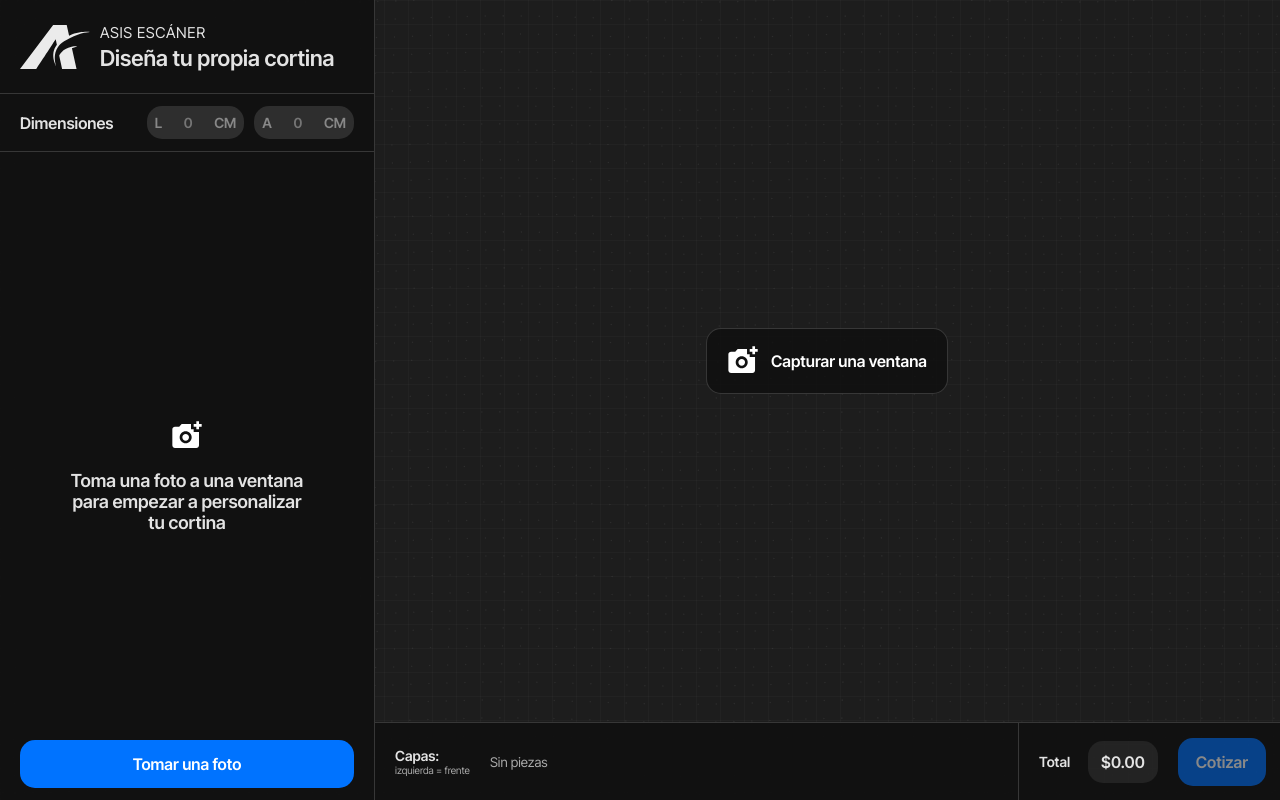
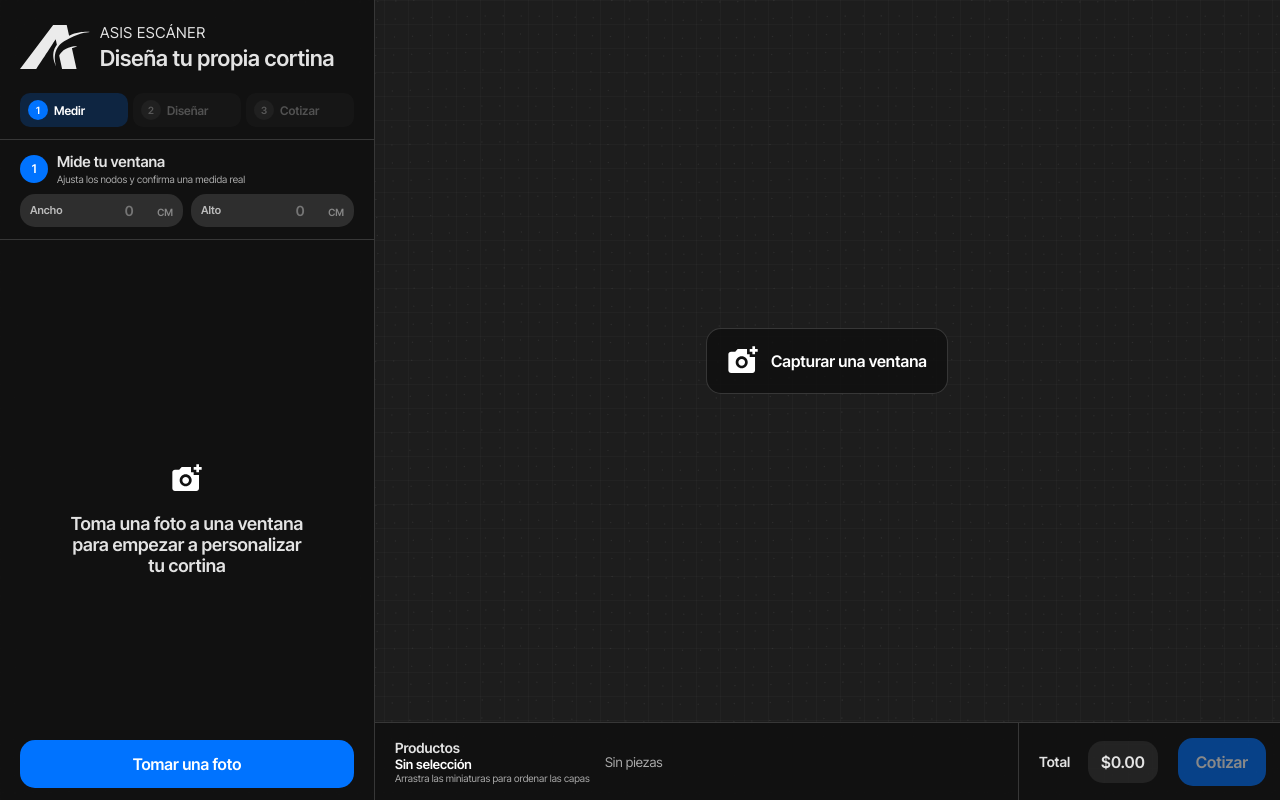
Before and after one commit to Marcceron/asisescaner, a Next.js app: page / in a window 1280 px wide. Built offline with nearby package versions, Linux system fonts and the light colour scheme.

Commit message:
feat: clarify configurator interface

```diff
--- a/src/app/globals.css
+++ b/src/app/globals.css
@@ -59,12 +59,28 @@ button:focus-visible, input:focus-visible, textarea:focus-visible, label.seconda
 .brand span { font-size: 15px; letter-spacing: .04em; text-transform: uppercase; }
 .brand strong { font-size: 22px; line-height: 1.1; }
 .mobileClose { display: none; }
+.workflowSteps { display: grid; grid-template-columns: repeat(3, 1fr); gap: 5px; padding: 0 20px 12px; border-bottom: 1px solid var(--line); }
+.workflowSteps button { display: flex; min-width: 0; align-items: center; gap: 6px; padding: 7px 8px; border: 0; border-radius: 10px; color: #aaa; background: rgba(255,255,255,.055); font-size: 12px; cursor: pointer; }
+.workflowSteps button span { display: grid; flex: 0 0 auto; width: 20px; height: 20px; place-items: center; border-radius: 50%; color: #bbb; background: rgba(255,255,255,.1); font-size: 10px; }
+.workflowSteps button.active { color: white; background: rgba(0,115,255,.2); }
+.workflowSteps button.active span { color: white; background: var(--blue); }
+.workflowSteps button:disabled { opacity: .42; cursor: not-allowed; }
 
 .dimensions {
   display: flex; flex-direction: column; gap: 8px;
   padding: 12px 20px;
-  border-block: 1px solid var(--line);
+  border-bottom: 1px solid var(--line);
 }
+.panelSectionHeading { display: flex; align-items: center; gap: 9px; }
+.panelSectionHeading > span, .catalogHeading > span { display: grid; flex: 0 0 auto; width: 28px; height: 28px; place-items: center; border-radius: 50%; color: white; background: var(--blue); font-size: 12px; font-weight: 600; }
+.panelSectionHeading > div, .catalogHeading > div { display: flex; min-width: 0; flex-direction: column; gap: 2px; }
+.panelSectionHeading strong { font-size: 15px; }
+.panelSectionHeading small, .catalogHeading p { margin: 0; color: var(--muted); font-size: 10px; line-height: 1.25; }
+.dimensionInputs { display: grid; grid-template-columns: 1fr 1fr; gap: 8px; }
+.dimensions .dimensionInputs > label { align-items: center; justify-content: space-between; padding: 8px 10px; color: #bbb; }
+.dimensionInputs label > span { font-size: 11px; }
+.dimensionInputs label > div { display: flex; align-items: baseline; gap: 4px; }
+.dimensionInputs small { color: #888; font-size: 10px; text-transform: uppercase; }
 .dimensionRow { display: flex; width: 100%; align-items: center; gap: 10px; }
 .dimensionRow > span { flex: 1; font-weight: 600; }
 .dimensions label {
@@ -72,11 +88,13 @@ button:focus-visible, input:focus-visible, textarea:focus-visible, label.seconda
   border-radius: var(--radius-md); background: rgba(179, 179, 179, .18);
   color: #888; font-size: 14px; font-weight: 600;
 }
-.dimensions input { width: 38px; padding: 0; border: 0; color: white; background: transparent; font-weight: 600; text-align: center; }
+.dimensions input { width: 48px; padding: 0; border: 0; color: white; background: transparent; font-weight: 600; text-align: center; }
 .referenceRow { padding-top: 8px; border-top: 1px solid var(--line); }
-.referenceRow > span { font-size: 13px; }
+.referenceRow > span { flex: 1; font-size: 12px; }
 .referenceRow select { min-width: 86px; padding: 8px 6px; border: 0; border-radius: var(--radius-md); color: white; background: rgba(179,179,179,.18); font-size: 12px; font-weight: 600; }
 .dimensions > small { color: var(--muted); font-size: 11px; line-height: 1.35; }
+.measurementStatus { display: block; padding: 7px 9px; border-radius: 9px; background: rgba(255,255,255,.055); }
+.measurementStatus.ready { color: #a9efc6; background: rgba(31,173,96,.12); }
 .predictionNotice { display: flex; align-items: center; gap: 9px; padding: 9px 10px; border: 1px solid rgba(0,115,255,.48); border-radius: 12px; color: #c9ddf7; background: rgba(0,115,255,.12); font-size: 11px; line-height: 1.3; }
 .predictionNotice span { display: flex; min-width: 0; flex: 1; flex-direction: column; }
 .predictionNotice strong { color: white; }
@@ -90,15 +108,14 @@ button:focus-visible, input:focus-visible, textarea:focus-visible, label.seconda
 .referenceEditor small { grid-column: 1 / -1; color: #b8cce5; font-size: 10px; line-height: 1.3; }
 
 .catalog { min-height: 0; display: flex; flex: 1; flex-direction: column; }
-.catalogHeading { display: flex; align-items: center; gap: 20px; padding: 18px 20px 14px; }
-.catalogHeading img { width: 36px; height: 36px; }
-.catalogHeading h2 { margin: 0; font-size: 18px; line-height: 1.2; }
-.categoryTabs { display: flex; gap: 8px; padding: 0 20px; overflow-x: auto; scrollbar-width: none; }
+.catalogHeading { display: flex; align-items: center; gap: 10px; padding: 13px 20px 10px; }
+.catalogHeading h2 { margin: 0; font-size: 16px; line-height: 1.2; }
+.categoryTabs { display: grid; grid-template-columns: repeat(3, minmax(0, 1fr)); gap: 6px; padding: 0 20px 10px; }
 .categoryTabs button {
-  flex: 0 0 auto; padding: 8px; border: 0; border-radius: 10px 10px 0 0;
-  color: var(--text); background: rgba(255,255,255,.12); cursor: pointer;
+  min-width: 0; padding: 8px 5px; overflow: hidden; border: 1px solid transparent; border-radius: 9px;
+  color: #bbb; background: rgba(255,255,255,.075); font-size: 12px; text-overflow: ellipsis; white-space: nowrap; cursor: pointer;
 }
-.categoryTabs button.active { background: rgba(255,255,255,.34); }
+.categoryTabs button.active { border-color: rgba(74,158,255,.65); color: white; background: rgba(0,115,255,.2); }
 .productGrid {
   display: grid; grid-template-columns: repeat(2, minmax(0, 1fr)); gap: 10px;
   min-height: 0; flex: 1; align-content: start; padding: 12px 20px 100px;
@@ -114,6 +131,7 @@ button:focus-visible, input:focus-visible, textarea:focus-visible, label.seconda
 .productCard.selected::after { content: "✓"; position: absolute; z-index: 2; top: 13px; right: 13px; display: grid; width: 23px; height: 23px; place-items: center; border: 2px solid white; border-radius: 50%; color: white; background: var(--blue); box-shadow: 0 2px 8px rgba(0,0,0,.4); font-size: 12px; }
 .productCard strong, .productCard span { font-size: 14px; }
 .productCard small { color: #bbb; line-height: 1.25; }
+.productCard > small { display: -webkit-box; overflow: hidden; -webkit-box-orient: vertical; -webkit-line-clamp: 2; }
 .productImage { display: block; width: 100%; aspect-ratio: 1; overflow: hidden; border-radius: var(--radius-sm); }
 .productImage img { width: 100%; height: 100%; padding: 5px; object-fit: contain; }
 
@@ -132,6 +150,7 @@ button:focus-visible, input:focus-visible, textarea:focus-visible, label.seconda
 .stageEmpty, .dotPattern { position: absolute; inset: 0; }
 .dotPattern { display: block; width: 100%; height: 100%; pointer-events: none; }
 .stageCameraButton { position: absolute; top: calc(50% - 39px); left: calc(50% + 187px); translate: -50% -50%; display: flex; align-items: center; gap: 12px; padding: 16px 20px; border: 1px solid var(--line); border-radius: var(--radius-md); color: white; background: rgba(15,15,15,.8); cursor: pointer; }
+.stageGuide { position: absolute; z-index: 3; top: 76px; left: calc(50% + 187px); translate: -50%; margin: 0; padding: 8px 12px; border: 1px solid var(--line); border-radius: 999px; color: #ddd; background: rgba(15,15,15,.68); backdrop-filter: blur(20px); font-size: 12px; white-space: nowrap; pointer-events: none; }
 
 .measurementOverlay, .measurementLines, .perspectiveAssetLayer { position: absolute; inset: 0; width: 100%; height: 100%; }
 .measurementOverlay { z-index: 2; touch-action: none; }
@@ -201,7 +220,8 @@ button:focus-visible, input:focus-visible, textarea:focus-visible, label.seconda
 .summaryBar { position: absolute; left: 375px; right: 0; bottom: 0; height: 78px; z-index: 10; display: flex; align-items: center; min-width: 0; background: var(--panel); backdrop-filter: blur(32px); border-top: 1px solid var(--line); }
 .selectionSummary { display: flex; min-width: 0; flex: 1; align-items: center; gap: 20px; padding: 12px 20px; }
 .selectionSummary > span, .total > span { font-size: 14px; font-weight: 600; }
-.selectionSummary > span { display: flex; flex-direction: column; white-space: nowrap; }
+.selectionSummary > span { display: flex; max-width: 190px; flex-direction: column; white-space: nowrap; }
+.selectionSummary > span strong { max-width: 190px; overflow: hidden; color: white; font-size: 13px; text-overflow: ellipsis; }
 .selectionSummary > span small { color: var(--muted); font-size: 10px; font-weight: 400; }
 .selectionItems { display: flex; min-width: 0; gap: 10px; overflow-x: auto; }
 .selectionItems small { color: var(--muted); }
@@ -264,7 +284,7 @@ button:focus-visible, input:focus-visible, textarea:focus-visible, label.seconda
   .sidePanel {
     position: fixed; inset: auto 0 0; z-index: 50; width: 100%; height: min(82dvh, 720px); transform: translateY(105%);
     visibility: hidden; pointer-events: none; opacity: 0;
-    background: rgba(15,15,15,.86); backdrop-filter: blur(32px); border: 1px solid var(--line); border-radius: 24px 24px 0 0; transition: transform .25s ease, opacity .2s ease, visibility 0s linear .25s; box-shadow: 0 -20px 60px rgba(0,0,0,.45);
+    background: rgba(15,15,15,.96); backdrop-filter: blur(32px); border: 1px solid var(--line); border-radius: 24px 24px 0 0; transition: transform .25s ease, opacity .2s ease, visibility 0s linear .25s; box-shadow: 0 -20px 60px rgba(0,0,0,.45);
   }
   .sidePanel.mobileOpen { visibility: visible; pointer-events: auto; opacity: 1; transform: translateY(0); transition-delay: 0s; }
   .brand { min-height: 78px; padding: 14px 20px; }
@@ -289,6 +309,7 @@ button:focus-visible, input:focus-visible, textarea:focus-visible, label.seconda
   .floatingTools button { width: 34px; height: 34px; }
   .zoomStatus { right: 13px; top: auto; bottom: 64px; }
   .modePill { top: calc(12px + env(safe-area-inset-top)); left: 50%; }
+  .stageGuide { top: calc(70px + env(safe-area-inset-top)); left: 50%; max-width: calc(100vw - 24px); text-align: center; white-space: normal; }
   .gizmoToolbar { top: auto; bottom: calc(92px + env(safe-area-inset-bottom)); left: 50%; }
   .gizmoHint { display: none; }
   .stageCameraButton span { display: none; }
--- a/src/components/AppShell.tsx
+++ b/src/components/AppShell.tsx
@@ -174,15 +174,22 @@ export function AppShell() {
           <button className="mobileClose" onClick={() => setMobilePanelOpen(false)} aria-label="Cerrar catálogo">×</button>
         </header>
 
+        <nav className="workflowSteps" aria-label="Pasos del configurador">
+          <button className={!quoteOpen && workspaceMode === "measurement" ? "active" : ""} onClick={() => { setPanEnabled(false); setWorkspaceMode("measurement"); }}><span>1</span>Medir</button>
+          <button className={!quoteOpen && workspaceMode === "editing" ? "active" : ""} onClick={() => { setPanEnabled(false); setWorkspaceMode("editing"); }} disabled={!store.imageData}><span>2</span>Diseñar</button>
+          <button className={quoteOpen ? "active" : ""} onClick={() => setQuoteOpen(true)} disabled={!store.imageData}><span>3</span>Cotizar</button>
+        </nav>
+
         <section className="dimensions" aria-labelledby="dimensions-title">
-          <div className="dimensionRow"><span id="dimensions-title">Dimensiones</span>
-            <label>L <input aria-label="Ancho en centímetros" inputMode="decimal" value={store.measurement.widthCm || ""} placeholder="0" onChange={(e) => store.patchMeasurement({ widthCm: Number(e.target.value) || 0 })} /> CM</label>
-            <label>A <input aria-label="Alto en centímetros" inputMode="decimal" value={store.measurement.heightCm || ""} placeholder="0" onChange={(e) => store.patchMeasurement({ heightCm: Number(e.target.value) || 0 })} /> CM</label>
+          <div className="panelSectionHeading"><span>1</span><div><strong id="dimensions-title">Mide tu ventana</strong><small>Ajusta los nodos y confirma una medida real</small></div></div>
+          <div className="dimensionInputs">
+            <label><span>Ancho</span><div><input aria-label="Ancho en centímetros" inputMode="decimal" value={store.measurement.widthCm || ""} placeholder="0" onChange={(e) => store.patchMeasurement({ widthCm: Number(e.target.value) || 0 })} /><small>cm</small></div></label>
+            <label><span>Alto</span><div><input aria-label="Alto en centímetros" inputMode="decimal" value={store.measurement.heightCm || ""} placeholder="0" onChange={(e) => store.patchMeasurement({ heightCm: Number(e.target.value) || 0 })} /><small>cm</small></div></label>
           </div>
-          {store.imageData && !referencePrediction && <div className="dimensionRow referenceRow"><span>Medida conocida</span><select aria-label="Segmento de referencia" value={knownEdge} onChange={(event) => setKnownEdge(event.target.value as MeasurementEdge)}><option value="width">Ancho (L)</option><option value="height">Alto (A)</option></select><label>{knownEdge === "width" ? "L" : "A"} <input aria-label="Medida real de referencia" inputMode="decimal" value={knownWidthCm} placeholder="—" onChange={(e) => setKnownWidthCm(e.target.value === "" ? "" : Number(e.target.value))} /> CM</label></div>}
-          {store.imageData && !referencePrediction && <button className="addReferenceButton" onClick={addManualReference}>Calibrar con un objeto</button>}
+          {store.imageData && !referencePrediction && <div className="dimensionRow referenceRow"><span>Calibrar con</span><select aria-label="Segmento de referencia" value={knownEdge} onChange={(event) => setKnownEdge(event.target.value as MeasurementEdge)}><option value="width">Ancho</option><option value="height">Alto</option></select><label><input aria-label="Medida real de referencia" inputMode="decimal" value={knownWidthCm} placeholder="Medida" onChange={(e) => setKnownWidthCm(e.target.value === "" ? "" : Number(e.target.value))} /> CM</label></div>}
+          {store.imageData && !referencePrediction && <button className="addReferenceButton" onClick={addManualReference}>+ Usar un objeto de referencia</button>}
           {referencePrediction && <div className="referenceEditor"><div><strong>{referencePrediction.detected ? "Referencia detectada" : "Referencia manual"}</strong><button onClick={() => { setReferencePrediction(null); setKnownWidthCm(""); }}>Quitar</button></div><label>Objeto<select aria-label="Tipo de referencia" value={referencePrediction.object} onChange={(event) => { const object = event.target.value as ReferenceKind; const preset = referencePresets[object]; setReferencePrediction((current) => current && ({ ...current, object, label: preset.label, referenceHeightCm: preset.heightCm, detected: false, confidence: .85 })); }}><option value="switch-plate">Apagador / contacto</option><option value="cup">Taza</option><option value="bottle">Botella</option><option value="custom">Otro objeto</option></select></label><label>Alto real<input aria-label="Altura real del objeto" type="number" min="1" max="200" step="0.1" value={referencePrediction.referenceHeightCm} onChange={(event) => setReferencePrediction((current) => current && ({ ...current, referenceHeightCm: Number(event.target.value) || 1, detected: false, confidence: .95 }))} /> CM</label><small>Arrastra el recuadro y sus nodos hasta cubrir exactamente el objeto.</small></div>}
-          {store.imageData && <small>{store.measurement.calibrated ? `${store.measurement.perspectiveCorrected ? "Perspectiva corregida" : "Proporción frontal"} · diagonal ${store.measurement.diagonalCm} cm · margen aproximado ±${store.measurement.errorMarginPercent}%` : "Ingresa una medida real para calcular la dimensión faltante"}</small>}
+          {store.imageData && <small className={store.measurement.calibrated ? "measurementStatus ready" : "measurementStatus"}>{store.measurement.calibrated ? `✓ Medición calculada · margen aproximado ±${store.measurement.errorMarginPercent}%` : "Indica una medida real para calcular el tamaño"}</small>}
         </section>
 
         {store.imageData ? (
@@ -205,7 +212,7 @@ export function AppShell() {
 
         <div className="sideAction">
           <button className="primaryButton" onClick={() => { if (store.imageData) { setMobilePanelOpen(false); setWorkspaceMode("editing"); } else setCameraOpen(true); }}>
-            {store.imageData ? "Agregar a la ventana" : "Tomar una foto"}
+            {store.imageData ? "Ver diseño en la ventana →" : "Tomar una foto"}
           </button>
         </div>
       </aside>
@@ -219,10 +226,11 @@ export function AppShell() {
               {workspaceMode === "measurement" && <MeasurementOverlay polygon={store.polygon} widthCm={store.measurement.widthCm} heightCm={store.measurement.heightCm} aspectRatio={store.imageSize.width / store.imageSize.height} onPointChange={store.setPolygonPoint} />}
             </ImagePlane>
             <div className="modePill" aria-live="polite">
-              <span>{isDetecting ? "Detectando ventana…" : workspaceMode === "measurement" ? "Modo Medición" : "Modo Edición"}</span>
+              <span>{isDetecting ? "Detectando ventana…" : workspaceMode === "measurement" ? "Medir ventana" : "Personalizar"}</span>
               <button className={workspaceMode === "measurement" ? "active" : ""} onClick={() => { setPanEnabled(false); setWorkspaceMode("measurement"); }} aria-label="Modo Medición" aria-pressed={workspaceMode === "measurement"} title="Ajustar las cuatro esquinas y calcular medidas."><img src="/assets/resize.svg" alt="" width="24" height="24" /></button>
               <button className={workspaceMode === "editing" ? "active" : ""} onClick={() => { setPanEnabled(false); setWorkspaceMode("editing"); }} aria-label="Modo Edición" aria-pressed={workspaceMode === "editing"} title="Colocar los assets sobre la ventana."><img src="/assets/edit.svg" alt="" width="18" height="18" /></button>
             </div>
+            <p className="stageGuide">{workspaceMode === "measurement" ? "Arrastra los 4 puntos hasta las esquinas de la ventana" : selectedProducts.length ? "Selecciona una pieza y arrástrala para acomodarla" : "Elige productos en el panel izquierdo para comenzar"}</p>
             <div className="floatingTools" aria-label="Herramientas">
               <button onClick={() => setCameraOpen(true)} aria-label="Tomar otra fotografía"><img src="/assets/camera.svg" alt="" width="28" height="28" /></button>
               <button onClick={() => { setPanEnabled(false); setWorkspaceMode("measurement"); }} aria-label="Ajustar medición" aria-pressed={!panEnabled && workspaceMode === "measurement"}><img src="/assets/cursor.svg" alt="" width="28" height="28" /></button>
@@ -249,7 +257,7 @@ export function AppShell() {
       <footer className="summaryBar">
         <button className="mobileCatalogButton" onClick={() => setMobilePanelOpen(true)}>Personalizar</button>
         <div className="selectionSummary">
-          <span>Capas:<small> izquierda = frente</small></span>
+          <span>{activeSelectedAssetId ? "Editando" : "Productos"}<strong>{selectedProducts.find((product) => product.id === activeSelectedAssetId)?.name ?? "Sin selección"}</strong><small>Arrastra las miniaturas para ordenar las capas</small></span>
           <div className="selectionItems" role="list" aria-label="Orden de capas de assets">
             {selectedProducts.length ? selectedProducts.map((product, index) => (
               <div className={`selectionThumbnail ${activeSelectedAssetId === product.id ? "selected" : ""} ${draggedProductId === product.id ? "dragging" : ""}`} key={product.id} draggable
--- a/src/components/ProductPanel.tsx
+++ b/src/components/ProductPanel.tsx
@@ -19,8 +19,8 @@ export function ProductPanel({ activeCategory, selectedItems, onCategoryChange,
   return (
     <section className="catalog" aria-labelledby="catalog-title">
       <div className="catalogHeading">
-        <img src="/assets/shades.svg" alt="" width="36" height="36" />
-        <h2 id="catalog-title">Selecciona las piezas de tu cortina</h2>
+        <span>2</span>
+        <div><h2 id="catalog-title">Personaliza tu cortina</h2><p>Elige una opción de cada categoría</p></div>
       </div>
       <div className="categoryTabs" role="tablist" aria-label="Categorías de productos">
         {categories.sort((a, b) => a.order - b.order).map((category) => (
```
